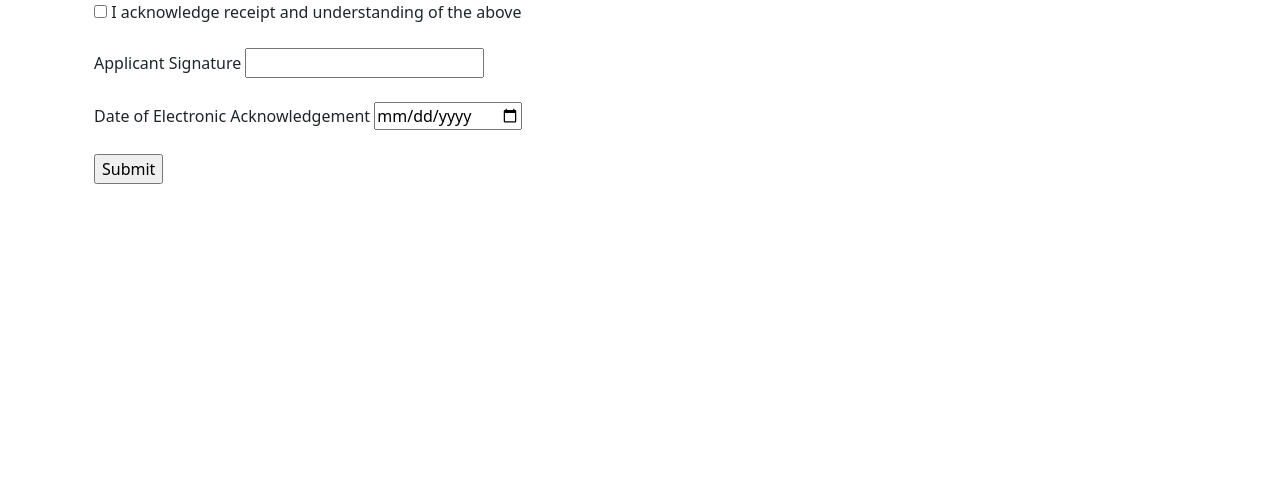
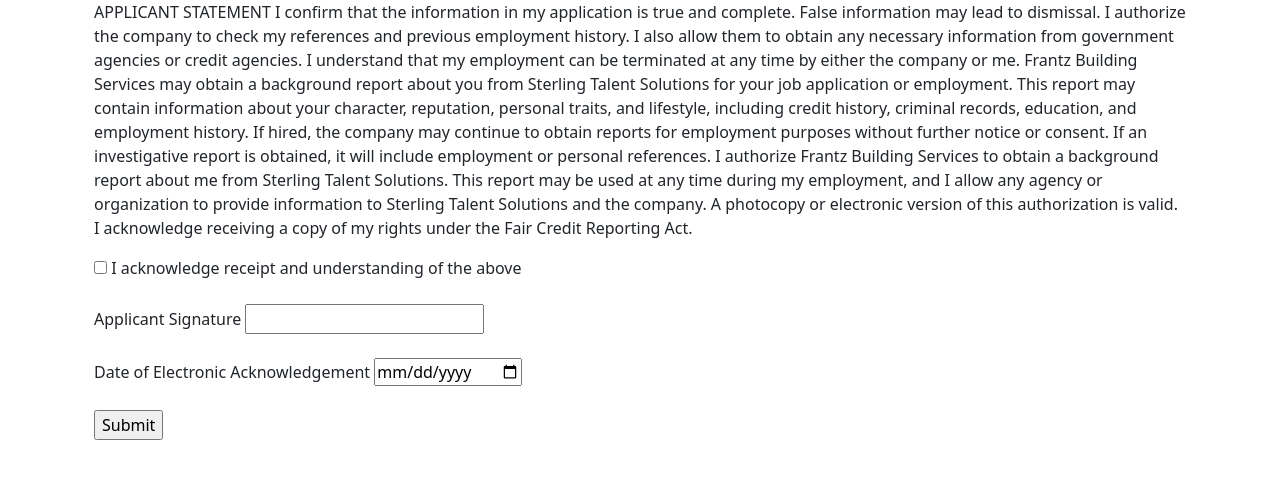
Before and after one commit to Coda0415/ATS, a Flask app: page /esign in a window 1280 px wide. Shown: the top 479 px of the page. Run offline with Flask 3, Linux system fonts and the light colour scheme.

Commit message:
added the esign text

```diff
--- a/templates/esign.html
+++ b/templates/esign.html
@@ -4,6 +4,18 @@
 <link rel="stylesheet" href="{{ url_for('static', filename='styles.css') }}">
 
 <div class="container">
+    <p>APPLICANT STATEMENT
+
+
+I confirm that the information in my application is true and complete. False information may lead to dismissal. I authorize the company to check my references and previous employment history. I also allow them to obtain any necessary information from government agencies or credit agencies. I understand that my employment can be terminated at any time by either the company or me.
+
+
+
+Frantz Building Services may obtain a background report about you from Sterling Talent Solutions for your job application or employment. This report may contain information about your character, reputation, personal traits, and lifestyle, including credit history, criminal records, education, and employment history. If hired, the company may continue to obtain reports for employment purposes without further notice or consent. If an investigative report is obtained, it will include employment or personal references.
+
+
+
+I authorize Frantz Building Services to obtain a background report about me from Sterling Talent Solutions. This report may be used at any time during my employment, and I allow any agency or organization to provide information to Sterling Talent Solutions and the company. A photocopy or electronic version of this authorization is valid. I acknowledge receiving a copy of my rights under the Fair Credit Reporting Act.</p>
     <form action="#" method="post">
         <input type="hidden" name="position_id" value="{{ position_id }}">
         <input type="hidden" name="regional_manager" value="{{ regional_manager }}">
```
